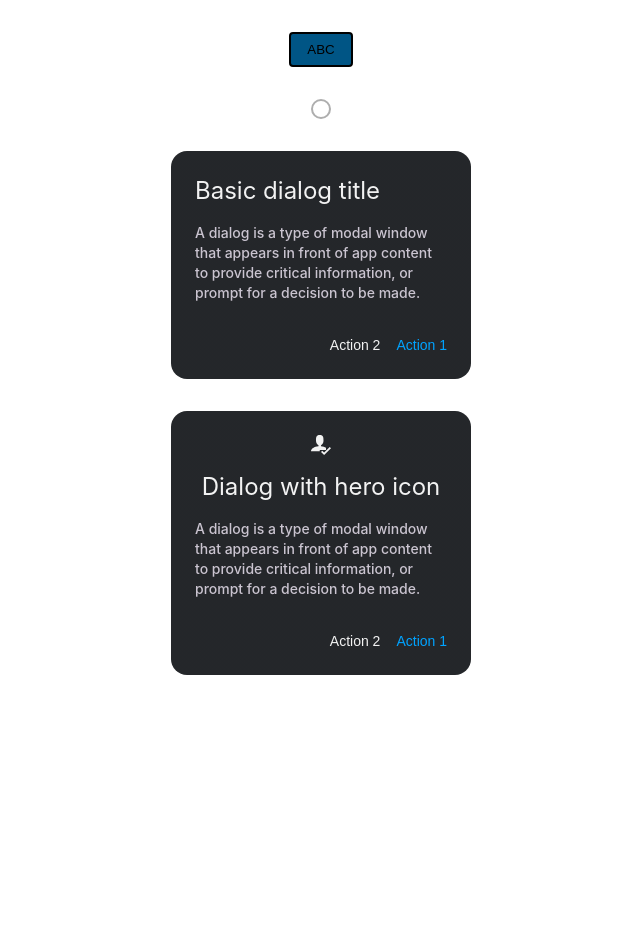
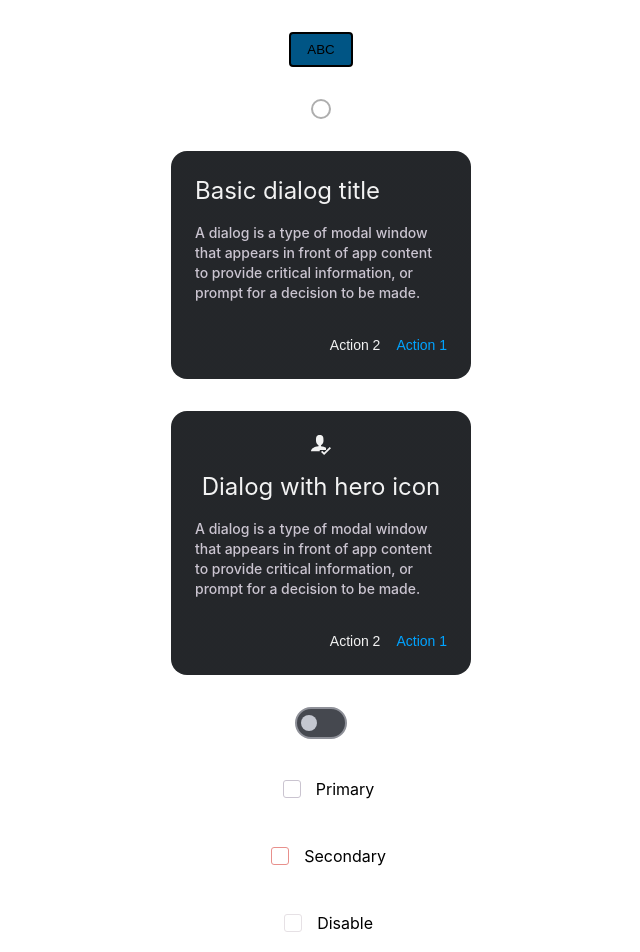
Before and after one commit to jamesllopes/themedefault, a React (Vite) app: page / in a window 1280 px wide. Shown: the top 952 px of the page, without its empty margins (319-959 px from the left). Before the commit the page ends 800 px from the top, so only its background shows below. Built offline with nearby package versions, Linux system fonts and the light colour scheme.

Commit message:
feat: criando checkbox

```diff
--- a/src/App.tsx
+++ b/src/App.tsx
@@ -4,6 +4,8 @@ import { Radio } from './components/Radio'
 import { Input } from './components/Input'
 import { Dialog } from './components/Dialog'
 import { ImUserCheck } from "react-icons/im"
+import { Switch } from './components/Switch'
+import { Checkbox } from './components/Checkbox'
 
 function App() {
 
@@ -20,6 +22,7 @@ function App() {
         bg='blue.20'>ABC</Button>
 
       <Radio />
+
       <Dialog>
         <Dialog.HeaderRow>
           Basic dialog title
@@ -30,8 +33,6 @@ function App() {
         <Dialog.Footer>
           <>Action 2</>
           <>Action 1</>
-
-
         </Dialog.Footer>
       </Dialog>
 
@@ -47,10 +48,26 @@ function App() {
         <Dialog.Footer>
           <>Action 2</>
           <>Action 1</>
-
-
         </Dialog.Footer>
       </Dialog>
+      <Switch />
+
+      <Checkbox
+        variant={"primary"}
+        bg={""}>
+        Primary
+      </Checkbox>
+      <Checkbox
+        variant={"secondary"}
+        bg={""}>
+        Secondary
+      </Checkbox>
+
+      <Checkbox
+        variant={"disable"}
+        bg={""}>
+        Disable
+      </Checkbox>
 
 
     </div>
--- /dev/null
+++ b/src/components/Checkbox.tsx
@@ -0,0 +1,56 @@
+import { CheckboxContainer, HiddenCheckbox, StyledCheckbox, Text, DivCheckbox } from "../styles/components/_Checkbox"
+import { useState } from "react";
+import { BsCheck } from "react-icons/bs"
+
+type Props = {
+    children: string | JSX.Element;
+    variant: "primary" | "secondary" | "disable" | "destructive" | "link";
+    bg: | "blue.20"
+    | "blue.80"
+    | "green.20"
+    | "green.100"
+    | "red"
+    | "orange"
+    | string;
+}
+
+export const Checkbox = ({ children, variant, bg }: Props) => {
+    const [checked, setChecked] = useState(false);
+
+    function handleCheckboxChange() {
+        setChecked(!checked);
+    }
+
+    return (
+        <CheckboxContainer
+            checked={checked}
+            onClick={handleCheckboxChange}
+            variant={variant}
+            bg={bg}>
+            <DivCheckbox
+                variant={variant}
+                bg={bg}>
+                <HiddenCheckbox
+                    onChange={handleCheckboxChange}
+                    checked={checked}
+                    variant={variant}
+                    bg={bg}
+                />
+                <StyledCheckbox
+                    checked={checked}
+                    variant={variant}
+                    bg={bg} >
+                    <BsCheck
+                        fill="#1C1B1F"
+                        className="iconCheck"
+                    />
+
+                </StyledCheckbox>
+            </DivCheckbox>
+            <Text
+                variant={variant}
+                bg={bg}
+                checked={checked}> {children} </Text>
+        </CheckboxContainer>
+    );
+};
--- a/src/components/Dialog.tsx
+++ b/src/components/Dialog.tsx
@@ -1,4 +1,3 @@
-import classNames from 'classnames'
 import { ActionFooter2, ActionFooter1, DialogBody, DialogBox, DialogFooter, DialogHeaderRow, DialogHeaderColumn, TextBody, TextHeader } from '../styles/components/_Dialog'
 
 type Props = {
--- /dev/null
+++ b/src/components/Switch.tsx
@@ -0,0 +1,10 @@
+import { InputSwitch, SwitchContainer, ToggleSwitch } from "../styles/components/_Switch";
+
+export const Switch = () => {
+    return (
+        <SwitchContainer>
+            <InputSwitch type="checkbox" />
+            <ToggleSwitch />
+        </SwitchContainer>
+    );
+};
--- /dev/null
+++ b/src/styles/components/_Checkbox.ts
@@ -0,0 +1,88 @@
+import styled, { css } from 'styled-components';
+
+type ButtonProps = {
+    variant?: "primary" | "secondary" | "disable" | "destructive" | "link";
+    bg?:
+    | "blue.20"
+    | "blue.80"
+    | "green.20"
+    | "green.100"
+    | "red"
+    | "orange"
+    | string;
+    checked?: boolean
+};
+
+export const CheckboxContainer = styled.div<ButtonProps>`
+width: auto;
+height: 35px;
+padding-left: 5px;
+margin: 0px 4px;
+border-radius: 5px;
+gap: 0.2rem;
+display: flex;
+align-items: center;
+`;
+
+export const HiddenCheckbox = styled.input.attrs({ type: 'checkbox' }) <ButtonProps>`
+overflow: hidden;
+white-space: nowrap;width: 1px;
+height: 1px;
+margin: -1px;
+padding: 0;
+`;
+
+export const Text = styled.label<ButtonProps>`
+`;
+export const DivCheckbox = styled.div<ButtonProps>`
+    width: 40px;
+    height: 40px;
+    border-radius: 50%;
+    display: flex;
+    align-items: center;
+    justify-content: center;
+
+`
+export const StyledCheckbox = styled.label<ButtonProps>`
+width: 18px;
+height: 18px;
+border-radius: 3px;
+display: flex;
+justify-content: center;
+align-items: center;
+
+${({ variant }) =>
+        variant === "primary"
+            ? css<ButtonProps>`
+            border: 1px solid ${(props) => props.checked ? "none" : ({ theme }) => theme.gray[20]};
+            background-color: ${props => props.checked ? ({ theme }) => theme.blue[80] : 'none'};
+              `
+            :
+            ``
+    }
+
+    ${({ variant }) =>
+        variant === "secondary"
+            ? css<ButtonProps>`
+            border: 1px solid ${(props) => props.checked ? "none" : ({ theme }) => theme.red[100]};
+            background-color: ${props => props.checked ? ({ theme }) => theme.red[100] : 'none'};
+              `
+            :
+            ``
+    }
+
+    ${({ variant }) =>
+        variant === "disable"
+            ? css<ButtonProps>`
+        border: 1px solid ${(props) => props.checked ? "none" : ({ theme }) => theme.gray[30]};
+        background-color: ${props => props.checked ? ({ theme }) => theme.gray[30] : 'none'};
+          `
+            :
+            ``
+    }
+
+.iconCheck {
+    display: ${props => props.checked ? 'flex' : 'none'};
+    filter: invert(75%) sepia(11%) saturate(6042%) hue- rotate(30deg) brightness(105%) contrast(68%);
+}
+    `;
--- /dev/null
+++ b/src/styles/components/_Switch.ts
@@ -0,0 +1,63 @@
+import styled from "styled-components";
+
+export const SwitchContainer = styled.label`
+    display: flex;
+    align-items: center;
+    gap: 10px;
+    cursor: pointer;
+    width: fit-content;
+`;
+
+export const ToggleSwitch = styled.div`
+    position: relative;
+    width: 52px;
+    height: 32px;
+    background: #45484f;
+    border: 2px solid #8f9199;
+    border-radius: 100px;
+    padding: 4px;
+    transition: 0.3s all linear;
+
+    &:before {
+        content: "";
+        position: absolute;
+        width: 16px;
+        height: 16px;
+        border-radius: 100%;
+        top: 50%;
+        left: 4px;
+        background: #c4c7d0;
+        transform: translate(0, -50%);
+        transition: 0.3s all linear;
+    }
+`;
+
+export const InputSwitch = styled.input`
+    display: none;
+
+    &:checked + ${ToggleSwitch} {
+        background: ${(props) => props.theme.blue[80]};
+        border-color: ${(props) => props.theme.blue[80]};
+
+        &:before {
+            width: 24px;
+            height: 24px;
+            background: ${(props) => props.theme.blue[20]};
+            transform: translate(18px, -50%);
+        }
+
+        &:hover {
+            &:before {
+                filter: brightness(1.2);
+            }
+        }
+    }
+
+    &:not(&:checked) + ${ToggleSwitch} {
+        &:hover {
+            &:before {
+                filter: opacity(0.5);
+            }
+        }
+    }
+`;
```
